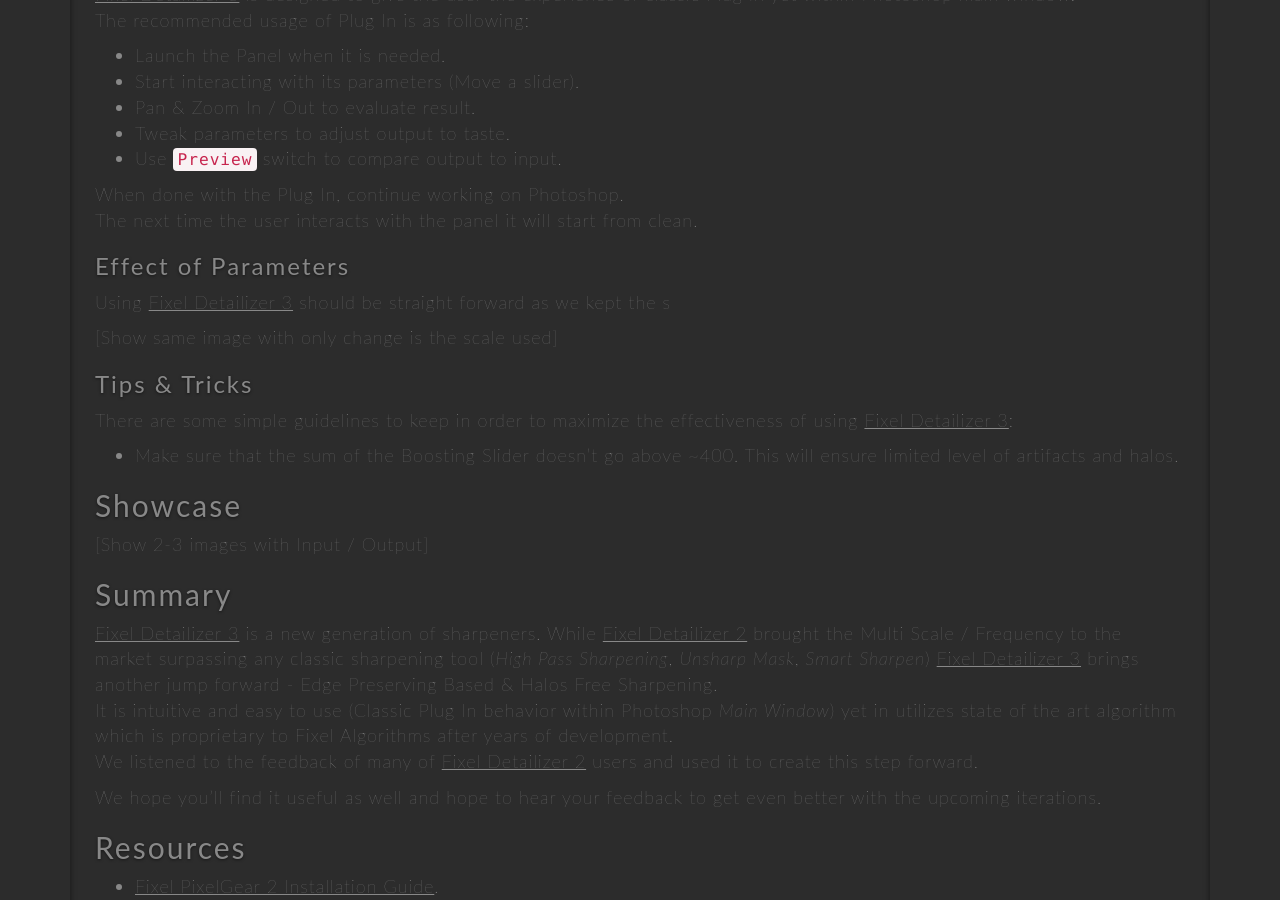
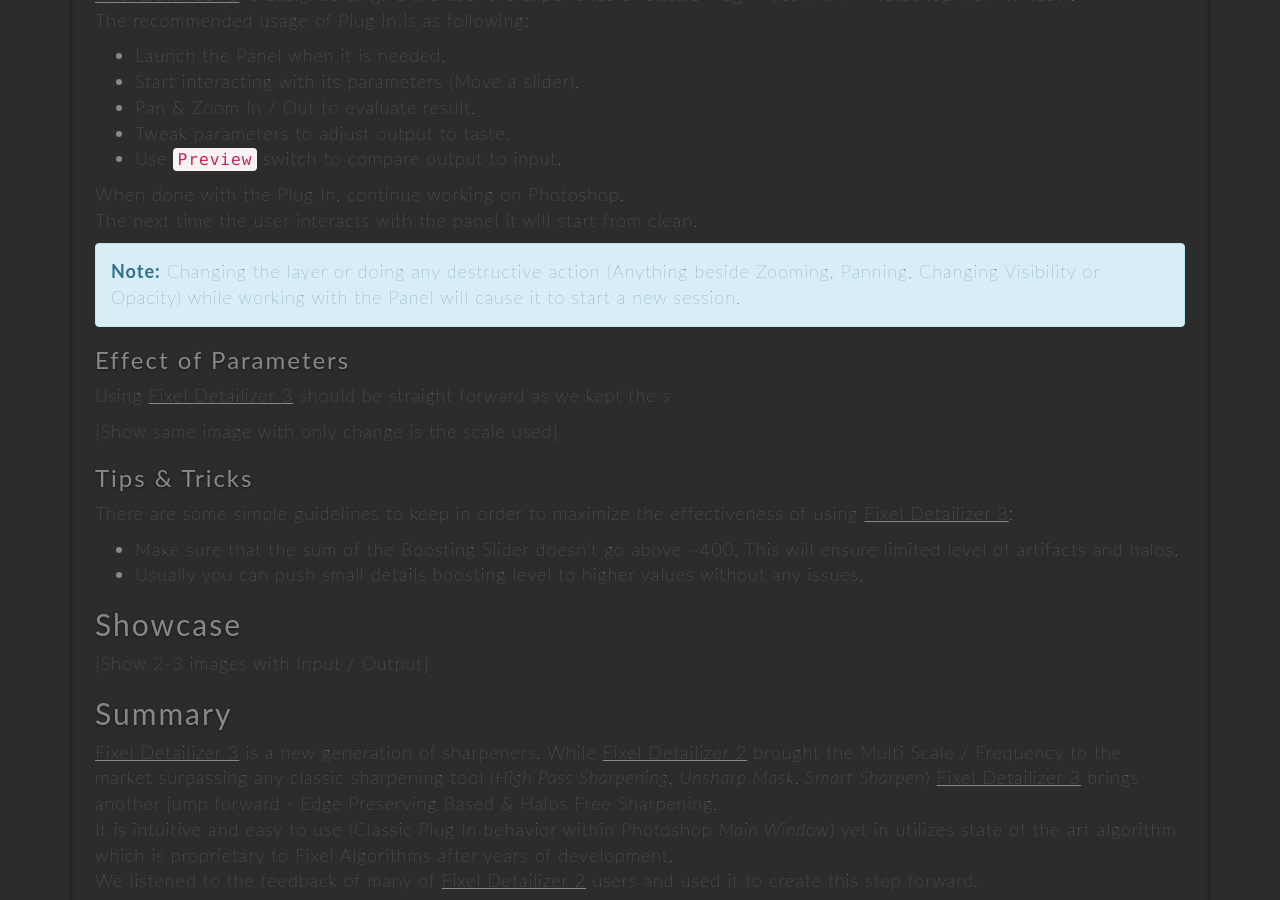
Before and after one commit to FixelAlgorithmsTeam/fixel, a Jekyll site: the page built from _posts/2019-04-26-fixel-detailizer-3-user-guide.md, in a window 1280 px wide and 900 px high, scrolled down 3968 px. Built offline with Jekyll 4.4.1, drawn with Linux system fonts in a browser that asks for light colours; nearby versions of some CDN libraries; comment, search, counter and statistics services are not loaded.

```diff
--- a/_posts/2019-04-26-fixel-detailizer-3-user-guide.md
+++ b/_posts/2019-04-26-fixel-detailizer-3-user-guide.md
@@ -123,6 +123,8 @@
 When done with the Plug In, continue working on Photoshop.
 The next time the user interacts with the panel it will start from clean.
 
+{% include note.html content="Changing the layer or doing any destructive action (Anything beside Zooming, Panning, Changing Visibility or Opacity) while working with the Panel will cause it to start a new session." %}
+
 ### Effect of Parameters
 
 Using [Fixel Detailizer 3][98] should be straight forward as we kept the s
@@ -134,6 +136,7 @@
 There are some simple guidelines to keep in order to maximize the effectiveness of using [Fixel Detailizer 3][98]:
 
  *	Make sure that the sum of the Boosting Slider doesn't go above ~400. This will ensure limited level of artifacts and halos.
+ *	Usually you can push small details boosting level to higher values without any issues.
 
 ## Showcase
 
```
